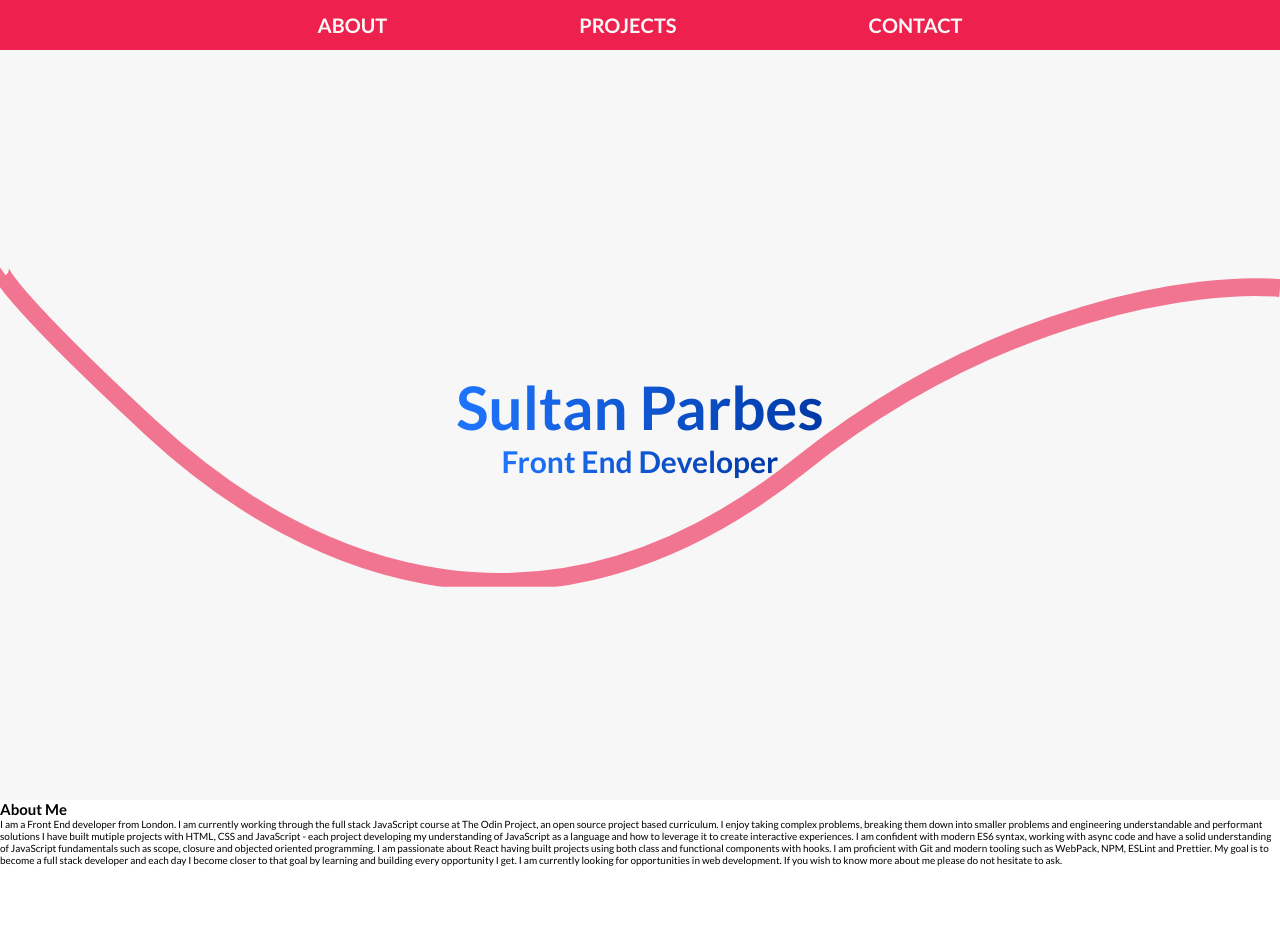
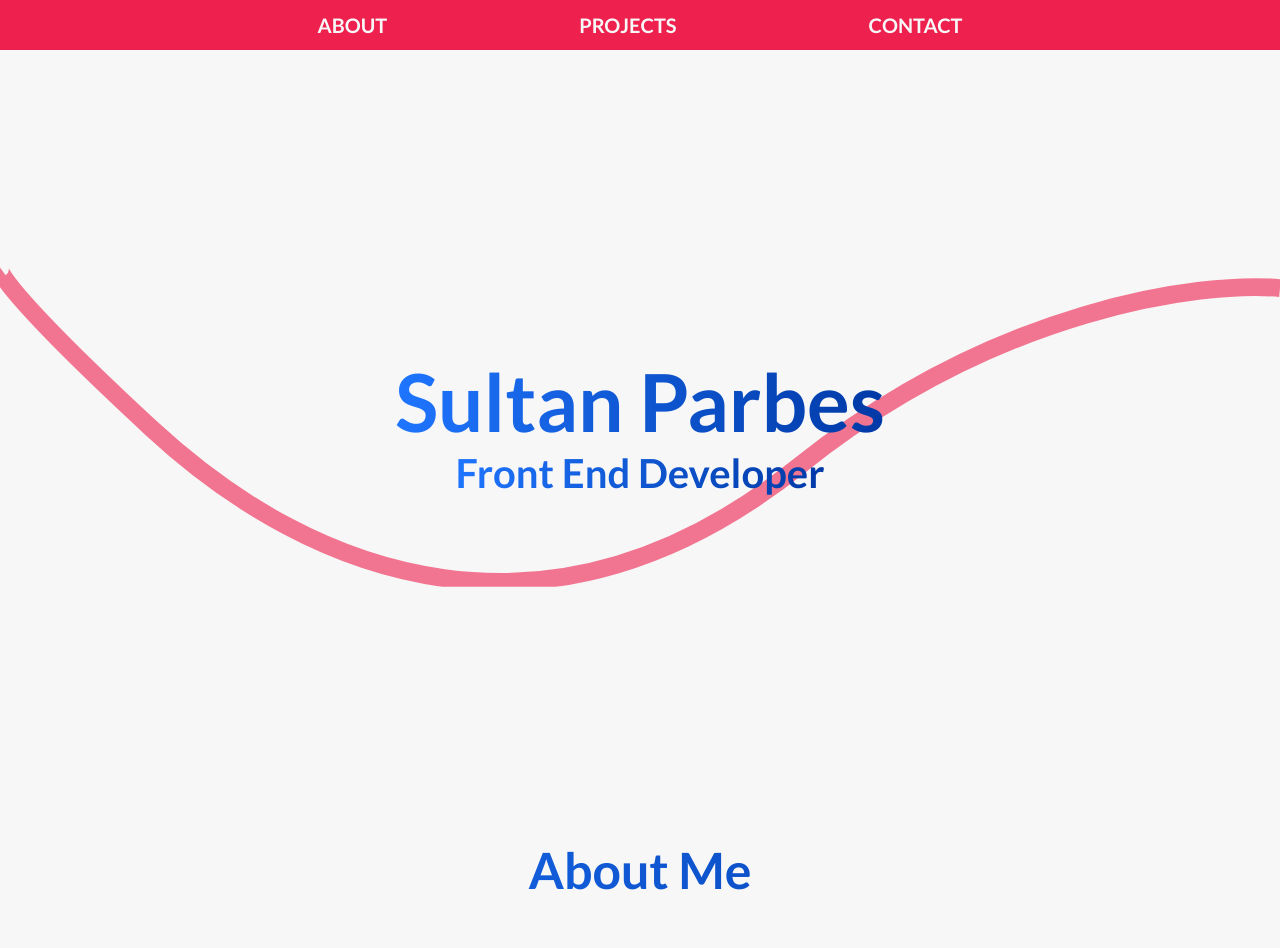
Before and after one commit to sultanp91/portfolio, a React (Create React App) app: page / in a window 1280 px wide. Shown: the top 948 px of the page. Built offline with nearby package versions, Linux system fonts and the light colour scheme.

Commit message:
updated about section

```diff
--- a/public/index.html
+++ b/public/index.html
@@ -30,7 +30,7 @@
       work correctly both with client-side routing and a non-root public URL.
       Learn how to configure a non-root public URL by running `npm run build`.
     -->
-    <title>React App</title>
+    <title>Sultan Parbes | Front End Developer</title>
   </head>
   <body>
     <noscript>You need to enable JavaScript to run this app.</noscript>
--- a/src/App.css
+++ b/src/App.css
@@ -17,7 +17,7 @@
 .nav__links a:visited {
   text-transform: uppercase;
   font-weight: 600;
-  font-size: 2rem;
+  font-size: clamp(1.4rem, 2rem, 3rem);
   text-decoration: none;
   color: #f7f7f7;
 }
@@ -30,7 +30,6 @@
 
 .hero {
   min-height: calc(100vh - 5rem);
-  background-color: #f7f7f7;
   display: flex;
   flex-direction: column;
   justify-content: center;
@@ -47,7 +46,7 @@
 }
 
 .hero__heading {
-  font-size: 6rem;
+  font-size: clamp(6vw, 8rem, 12vw);
   background: -webkit-linear-gradient(right, #0039a6, #1f75fe);
   background-clip: text;
   -webkit-background-clip: text;
@@ -55,7 +54,7 @@
   z-index: 2;
 }
 .hero__sub-heading {
-  font-size: 3rem;
+  font-size: clamp(3vw, 4rem, 6vw);
   background: -webkit-linear-gradient(right, #0039a6, #1f75fe);
   background-clip: text;
   -webkit-background-clip: text;
@@ -69,4 +68,21 @@
   min-height: 100vh;
 }
 
+.about-section__heading {
+  font-size: 5rem;
+  text-align: center;
+  background: -webkit-linear-gradient(right, #0039a6, #1f75fe);
+  background-clip: text;
+  -webkit-background-clip: text;
+  -webkit-text-fill-color: transparent;
+  padding: 4rem 0;
+}
+
+.about-section__content {
+  margin: 0 auto;
+  width: 80%;
+  font-size: 2.4rem;
+  line-height: 1.6;
+}
+
 /* Image Carousel */
--- a/src/components/about.js
+++ b/src/components/about.js
@@ -5,22 +5,12 @@ function About() {
     <section className="about-section" id="about">
       <h2 className="about-section__heading">About Me</h2>
       <p className="about-section__content">
-        I am a Front End developer from London. I am currently working through
-        the full stack JavaScript course at The Odin Project, an open source
-        project based curriculum. I enjoy taking complex problems, breaking them
-        down into smaller problems and engineering understandable and performant
-        solutions I have built mutiple projects with HTML, CSS and JavaScript -
-        each project developing my understanding of JavaScript as a language and
-        how to leverage it to create interactive experiences. I am confident
-        with modern ES6 syntax, working with async code and have a solid
-        understanding of JavaScript fundamentals such as scope, closure and
-        objected oriented programming. I am passionate about React having built
-        projects using both class and functional components with hooks. I am
-        proficient with Git and modern tooling such as WebPack, NPM, ESLint and
-        Prettier. My goal is to become a full stack developer and each day I
-        become closer to that goal by learning and building every opportunity I
-        get. I am currently looking for opportunities in web development. If you
-        wish to know more about me please do not hesitate to ask.
+        I am a front end developer from London. I enjoy building web apps using
+        JavaScript and React. I am confident in writing semantic HTML and
+        styling pages using CSS or SASS. I am able to use Git and GitHub for
+        version control and know my way around the command line. I also have
+        experience in using modern tooling and techniques such as WebPack, NPM,
+        ESLint, TDD etc. I am currently looking for roles in web development.
       </p>
     </section>
   );
--- a/src/index.css
+++ b/src/index.css
@@ -11,4 +11,5 @@ html {
 
 body {
   font-family: "Lato";
+  background-color: #f7f7f7;
 }
```
